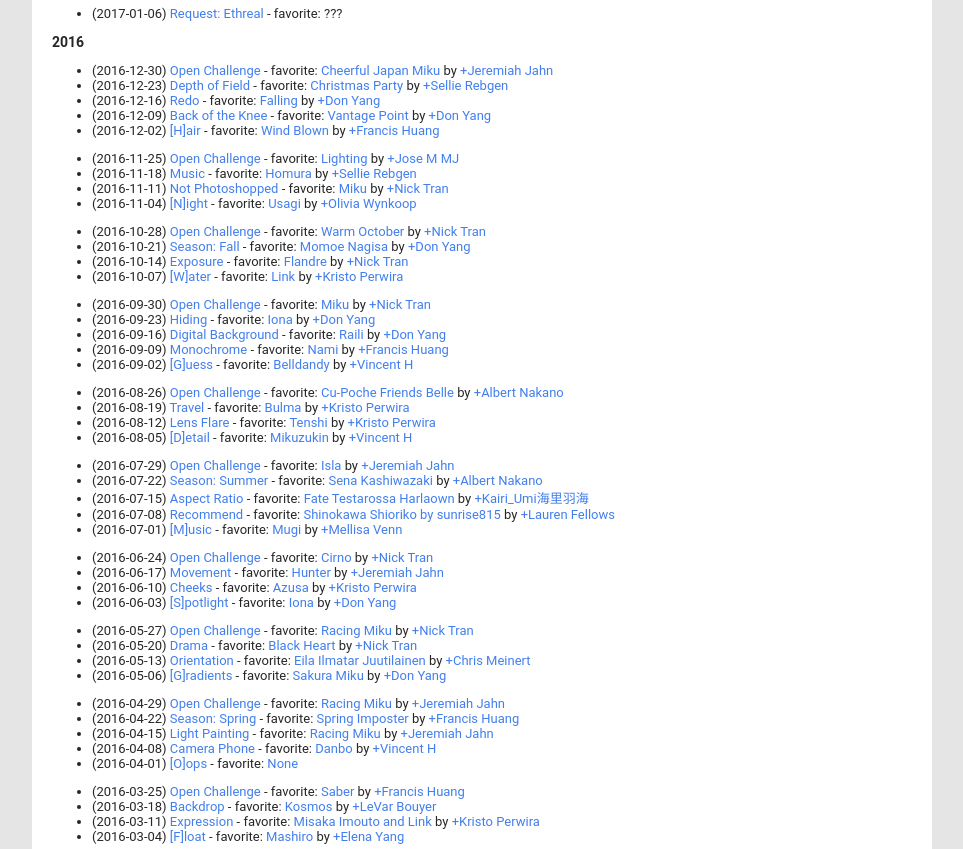
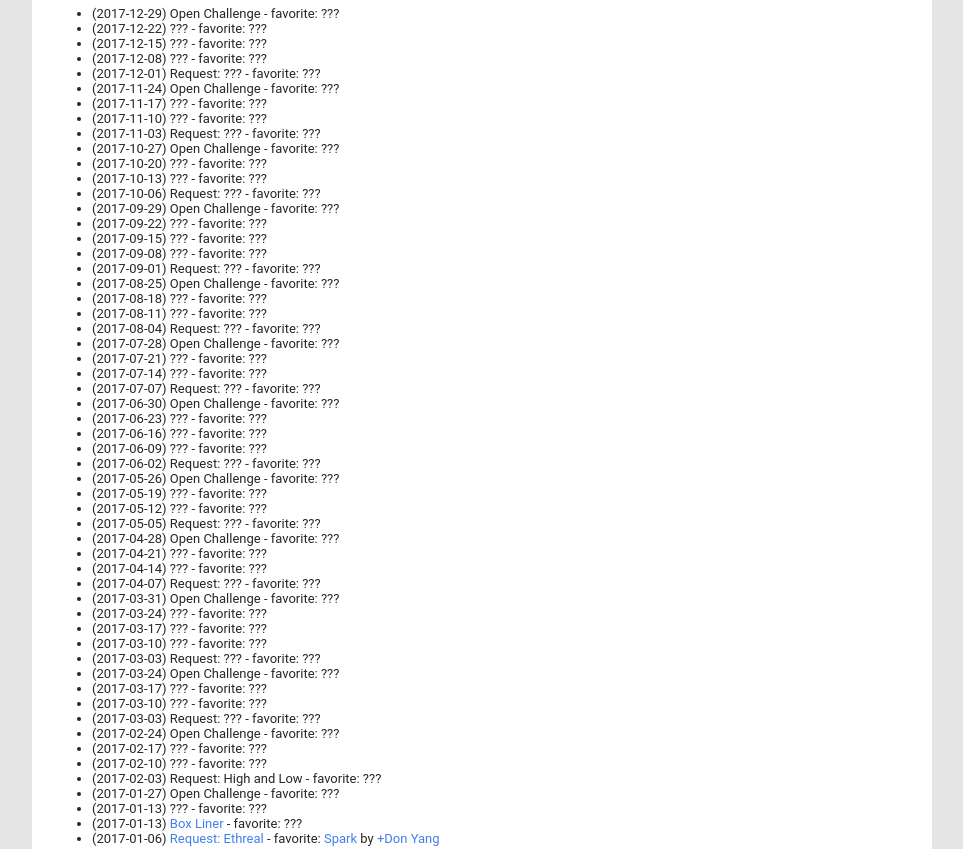
Before and after one commit to warazashi/figure.photos, a website: page app/challenges/index.html in a window 1280 px wide. Shown: the part 240-1089 px from the top of the page, without its empty margins (158-1121 px from the left). Drawn offline with Linux system fonts and the light colour scheme.

Commit message:
2017-01-13

```diff
--- a/app/challenges/index.html
+++ b/app/challenges/index.html
@@ -10,6 +10,7 @@
     <meta property="og:url" content="https://googledrive.com/host/0B4o545RWeJg2V0dGdndmUG9kcUE/" />
     <meta property="og:description" content="A weekly challenge for Figure Photgraphy.  Feel free to join the community to see some great photos from everyone: http://goo.gl/St4Kk" />
 
+    <meta property="og:image" content="https://lh3.googleusercontent.com/-V70DVOrGh2U/WHT6Bx9J5xI/AAAAAAAAjxs/1lBwUc-v4N0ZXm3ubvaLkxEuwMhCLLiyQCJoC/s0/Kougami%2BShinya%2Bby%2Brockgotitachi.jpg" />
     <meta property="og:image" content="https://lh3.googleusercontent.com/-1jxQr0uR1Ow/WG0IOG0MnUI/AAAAAAAAjqM/Jdek7EJ4N1MMkDjlAE5Xu3I2HwjsyEOagCJoC/s0/Mystery%2BWarden-Spinne%2Bby%2Bkevdi.jpg" />
     <meta property="og:image" content="https://lh6.googleusercontent.com/-swzDMbrWPaU/WAcRm4hQOVI/AAAAAAAAitc/stXvHNpKNTUeNM4XRwzHqvpalDMlYTVlwCL0B/w1152-h768-no/Makoto%2Bby%2Bhinagiku.jpg" />
     <meta property="og:image" content="https://lh5.googleusercontent.com/-tkJsRoaTvPI/V_5PFev31hI/AAAAAAAAino/U_wNLicsMmEetqjY-mPZPafAov3SZPsuQCL0B/w566-h817-no/Saber%2Bby%2Bshiro169.jpg" />
@@ -225,7 +226,74 @@
 			<div class="sectionheader">2017</div>
 			<div class="sectioncontent">
 			<ul>
-				<li>(2017-01-06) <a href="https://goo.gl/zFGzPv">Request: Ethreal</a> - favorite: ???</li>
+				<li>(2017-12-29) Open Challenge - favorite: ???</li>
+				<li>(2017-12-22) ??? - favorite: ???</li>
+				<li>(2017-12-15) ??? - favorite: ???</li>
+				<li>(2017-12-08) ??? - favorite: ???</li>
+				<li>(2017-12-01) Request: ??? - favorite: ???</li>
+
+				<li>(2017-11-24) Open Challenge - favorite: ???</li>
+				<li>(2017-11-17) ??? - favorite: ???</li>
+				<li>(2017-11-10) ??? - favorite: ???</li>
+				<li>(2017-11-03) Request: ??? - favorite: ???</li>
+
+				<li>(2017-10-27) Open Challenge - favorite: ???</li>
+				<li>(2017-10-20) ??? - favorite: ???</li>
+				<li>(2017-10-13) ??? - favorite: ???</li>
+				<li>(2017-10-06) Request: ??? - favorite: ???</li>
+
+				<li>(2017-09-29) Open Challenge - favorite: ???</li>
+				<li>(2017-09-22) ??? - favorite: ???</li>
+				<li>(2017-09-15) ??? - favorite: ???</li>
+				<li>(2017-09-08) ??? - favorite: ???</li>
+				<li>(2017-09-01) Request: ??? - favorite: ???</li>
+
+				<li>(2017-08-25) Open Challenge - favorite: ???</li>
+				<li>(2017-08-18) ??? - favorite: ???</li>
+				<li>(2017-08-11) ??? - favorite: ???</li>
+				<li>(2017-08-04) Request: ??? - favorite: ???</li>
+
+				<li>(2017-07-28) Open Challenge - favorite: ???</li>
+				<li>(2017-07-21) ??? - favorite: ???</li>
+				<li>(2017-07-14) ??? - favorite: ???</li>
+				<li>(2017-07-07) Request: ??? - favorite: ???</li>
+
+				<li>(2017-06-30) Open Challenge - favorite: ???</li>
+				<li>(2017-06-23) ??? - favorite: ???</li>
+				<li>(2017-06-16) ??? - favorite: ???</li>
+				<li>(2017-06-09) ??? - favorite: ???</li>
+				<li>(2017-06-02) Request: ??? - favorite: ???</li>
+
+				<li>(2017-05-26) Open Challenge - favorite: ???</li>
+				<li>(2017-05-19) ??? - favorite: ???</li>
+				<li>(2017-05-12) ??? - favorite: ???</li>
+				<li>(2017-05-05) Request: ??? - favorite: ???</li>
+
+				<li>(2017-04-28) Open Challenge - favorite: ???</li>
+				<li>(2017-04-21) ??? - favorite: ???</li>
+				<li>(2017-04-14) ??? - favorite: ???</li>
+				<li>(2017-04-07) Request: ??? - favorite: ???</li>
+
+				<li>(2017-03-31) Open Challenge - favorite: ???</li>
+				<li>(2017-03-24) ??? - favorite: ???</li>
+				<li>(2017-03-17) ??? - favorite: ???</li>
+				<li>(2017-03-10) ??? - favorite: ???</li>
+				<li>(2017-03-03) Request: ??? - favorite: ???</li>
+
+				<li>(2017-03-24) Open Challenge - favorite: ???</li>
+				<li>(2017-03-17) ??? - favorite: ???</li>
+				<li>(2017-03-10) ??? - favorite: ???</li>
+				<li>(2017-03-03) Request: ??? - favorite: ???</li>
+
+				<li>(2017-02-24) Open Challenge - favorite: ???</li>
+				<li>(2017-02-17) ??? - favorite: ???</li>
+				<li>(2017-02-10) ??? - favorite: ???</li>
+				<li>(2017-02-03) Request: High and Low - favorite: ???</li>
+
+				<li>(2017-01-27) Open Challenge - favorite: ???</li>
+				<li>(2017-01-13) ??? - favorite: ???</li>
+				<li>(2017-01-13) <a href="https://goo.gl/k49opx">Box Liner</a> - favorite: ???</li>
+				<li>(2017-01-06) <a href="https://goo.gl/zFGzPv">Request: Ethreal</a> - favorite: <a href="https://goo.gl/4SRoIf">Spark</a> by <a href="http://goo.gl/lkm1ws">+Don Yang</a></li>
 			</ul>
 			</div>
 
```
Also changed, not shown: app/profile/warazashi/index.html (+2 -1 lines), app/profile/warazashi/participation/index.html (+3 -0 lines), app/data/meta.json.
